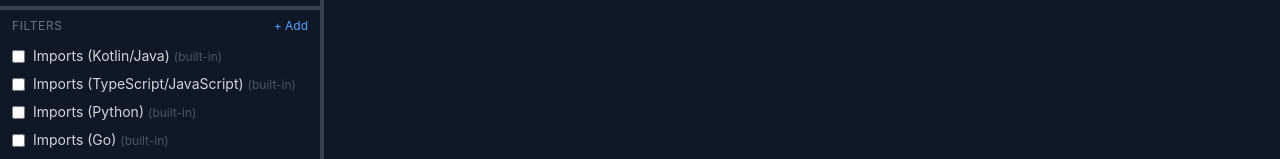
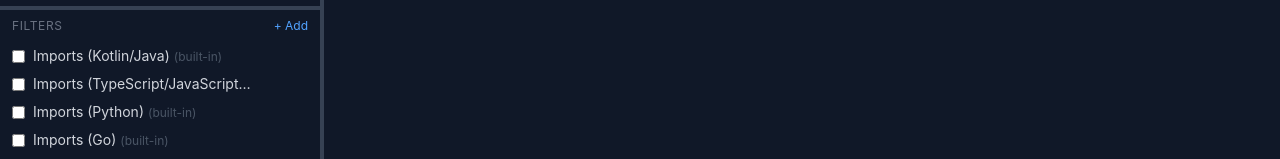
Before and after one commit to yonigibbs/git-diff-focus, a React (Vite) app: page / in a window 1280 px wide. Shown: the part 587-746 px from the top of the page. Built offline with nearby package versions, Linux system fonts and the light colour scheme.

Commit message:
Add tooltip on number next to applied filter

```diff
--- a/src/components/sidebar/FilterPanel.tsx
+++ b/src/components/sidebar/FilterPanel.tsx
@@ -129,18 +129,23 @@ function FilterListItem({
         {filter.name}
         {builtin && <span className="text-xs text-gray-600 ml-1">(built-in)</span>}
       </span>
-      {hitCount !== undefined && hitCount > 0 && (
-        <span className="text-xs text-yellow-500/60 flex-shrink-0">{hitCount}</span>
-      )}
-      {onRemove && (
+      <span
+        className="text-xs text-yellow-500/60 flex-shrink-0 w-6 text-right"
+        title={hitCount ? `${hitCount} line${hitCount !== 1 ? "s" : ""} hidden by this filter` : undefined}
+      >
+        {hitCount ? hitCount : ""}
+      </span>
+      <span className="w-4 flex-shrink-0 text-center">
+        {onRemove ? (
           <button
             onClick={onRemove}
-          className="text-gray-600 hover:text-red-400 opacity-0 group-hover:opacity-100 flex-shrink-0 text-sm"
+            className="text-gray-600 hover:text-red-400 opacity-0 group-hover:opacity-100 text-sm"
             title="Remove filter"
           >
             &times;
           </button>
-      )}
+        ) : null}
+      </span>
     </div>
   );
 }
```
Lines whose indentation alone changed are shown as unchanged.
